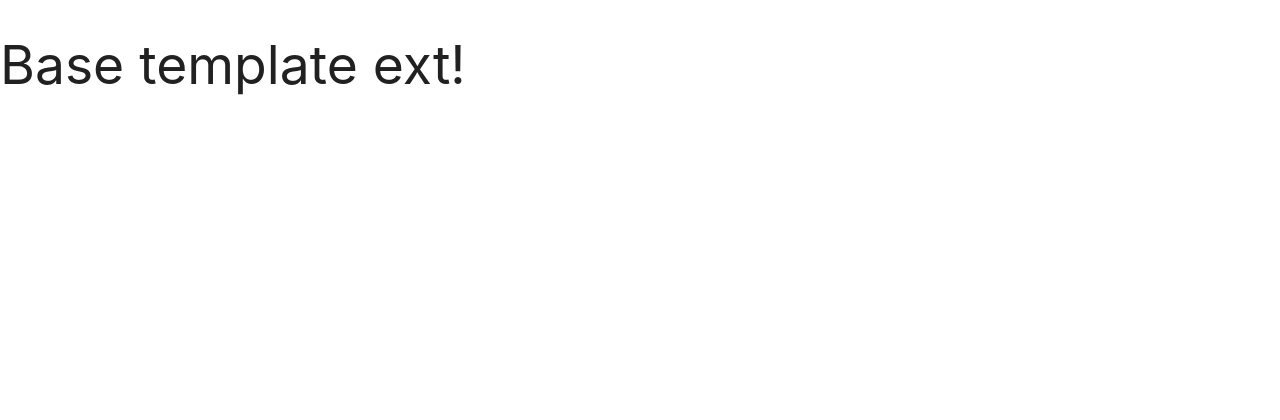
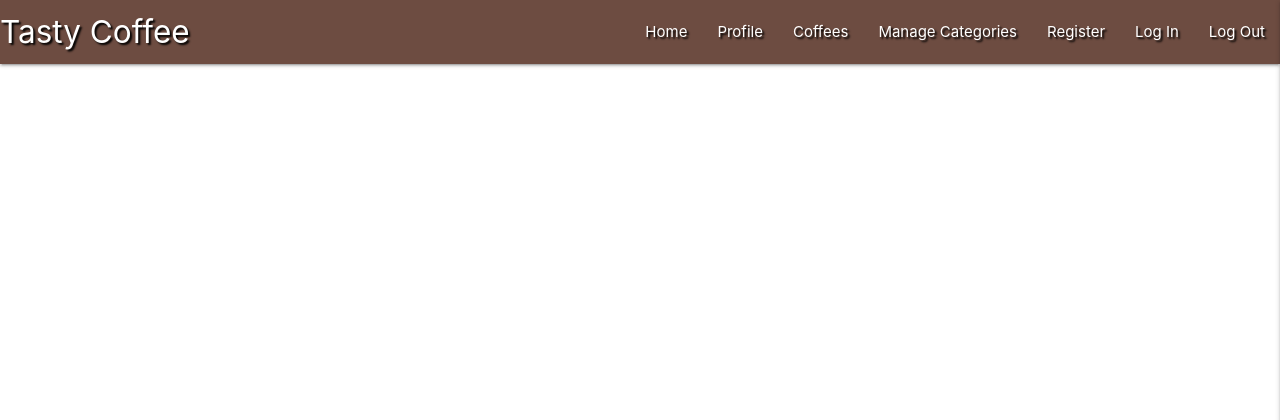
Before and after one commit to Mark-Assessment/n-drake-tastycoffee-m3-1, a Flask app: page / in a window 1280 px wide. Shown: the top 420 px of the page. Run offline with Flask 3, Linux system fonts and the light colour scheme; data that the repository does not hold is empty; some libraries are stand-ins or nearby versions.

Commit message:
Add navbar

```diff
--- a/static/css/style.css
+++ b/static/css/style.css
@@ -0,0 +1,3 @@
+.text-shadow {
+    text-shadow: 2px 2px 2px rgba(0, 0, 0, 1.0);
+}
--- a/static/js/script.js
+++ b/static/js/script.js
@@ -0,0 +1,7 @@
+/*
+    jQuery for MaterializeCSS initialization
+*/
+
+$(document).ready(function () {
+    $(".sidenav").sidenav({edge: "right"});
+});
--- a/templates/base.html
+++ b/templates/base.html
@@ -4,7 +4,7 @@
     <meta charset="UTF-8">
     <meta name="viewport" content="width=device-width, initial-scale=1.0">
     <link rel="stylesheet" href="https://cdnjs.cloudflare.com/ajax/libs/font-awesome/6.5.1/css/all.min.css"
-        integrity="sha512-DTOQO9RWCH3ppGqcWaEA1BIZOC6xxalwEsw9c2QQeAIftl+Vegovlnee1c9QX4TctnWMn13TZye+giMm8e2LwA==" crossorigin="anonymous" type="text/css" />
+        integrity="sha512-DTOQO9RWCH3ppGqcWaEA1BIZOC6xxalwEsw9c2QQeAIftl+Vegovlnee1c9QX4TctnWMn13TZye+giMm8e2LwA==" crossorigin="anonymous" type="text/css">
     <link rel="stylesheet" href="https://cdnjs.cloudflare.com/ajax/libs/materialize/1.0.0/css/materialize.min.css" type="text/css">
     <link rel="stylesheet" href="{{ url_for('static', filename='css/style.css') }}" type="text/css">
     {% block styles %}
@@ -12,6 +12,37 @@
     <title>Tasty Coffee!</title>
 </head>
 <body>
+
+	<header>
+        <!-- top navbar -->
+		<nav class="nav-extended text-shadow brown darken-1">
+			<div class="nav-wrapper">
+				<a href="{{ url_for('get_coffee') }}" class="brand-logo">Tasty Coffee</a>
+				<a href="#" data-target="mobile-demo" class="sidenav-trigger right"><i class="fas fa-bars"></i></a>
+				<ul class="right hide-on-med-and-down">
+					<li><a href="{{ url_for('get_coffee') }}">Home</a></li>
+					<li><a href="#">Profile</a></li>
+					<li><a href="#">Coffees</a></li>
+					<li><a href="#">Manage Categories</a></li>
+					<li><a href="#">Register</a></li>
+					<li><a href="#">Log In</a></li>
+					<li><a href="#">Log Out</a></li>
+				</ul>
+			</div>
+		</nav>
+
+        <!-- mobile sidenav -->
+		<ul class="sidenav" id="mobile-demo">
+            <li><h4 class="center-align white-text">Coffee Selector</h4></li>
+            <li><a href="{{ url_for('get_coffee') }}">Home</a></li>
+            <li><a href="#">Profile</a></li>
+            <li><a href="#">Coffees</a></li>
+            <li><a href="#">Manage Categories</a></li>
+            <li><a href="#">Register</a></li>
+            <li><a href="#">Log In</a></li>
+            <li><a href="#">Log Out</a></li>
+		</ul>
+	</header>
 
     {% block content %}
     {% endblock %}
--- a/templates/coffee.html
+++ b/templates/coffee.html
@@ -1,7 +1,5 @@
 {% extends "base.html" %}
 {% block content %}
-
-    <h2>Base template ext!</h2>
 
     {% for coffee in coffee %}
         {{ coffee.species_name }}<br>
```
Also changed, not shown: templates/species.html (deleted, +0 -11 lines).
